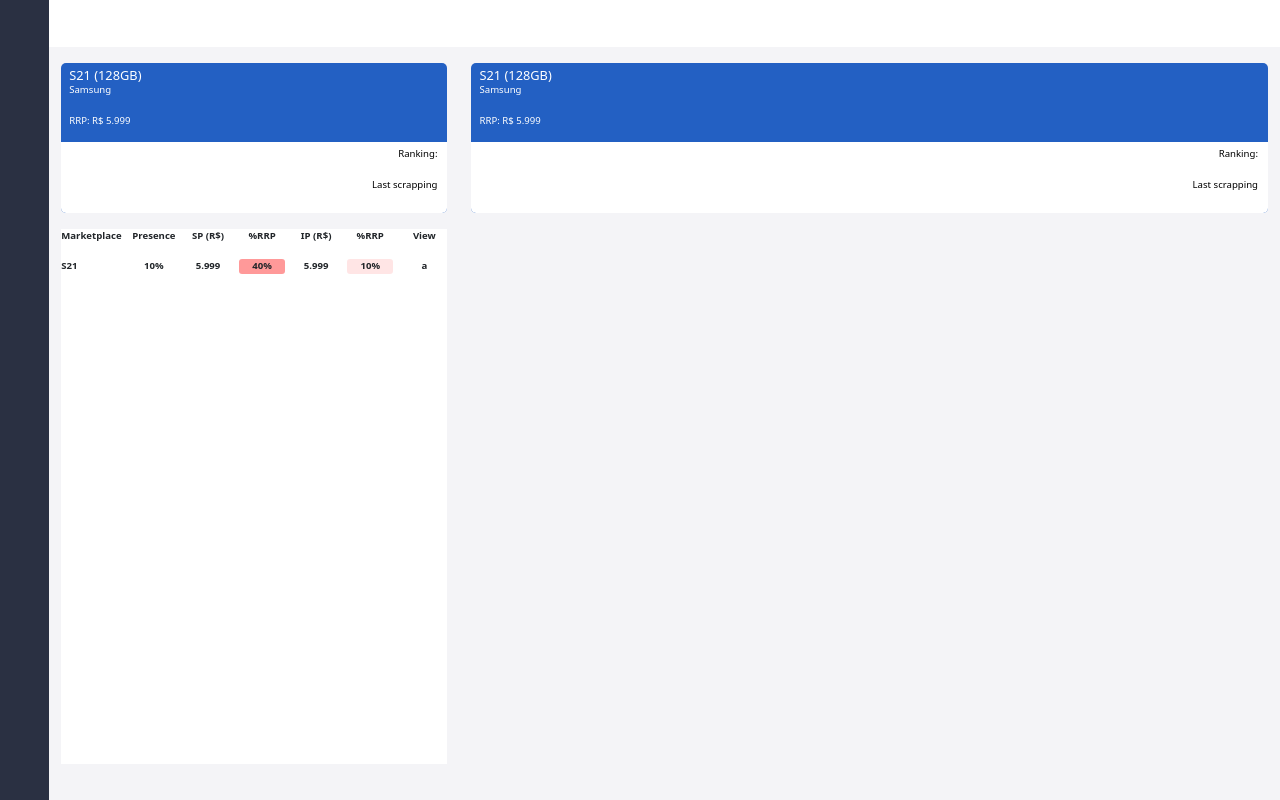
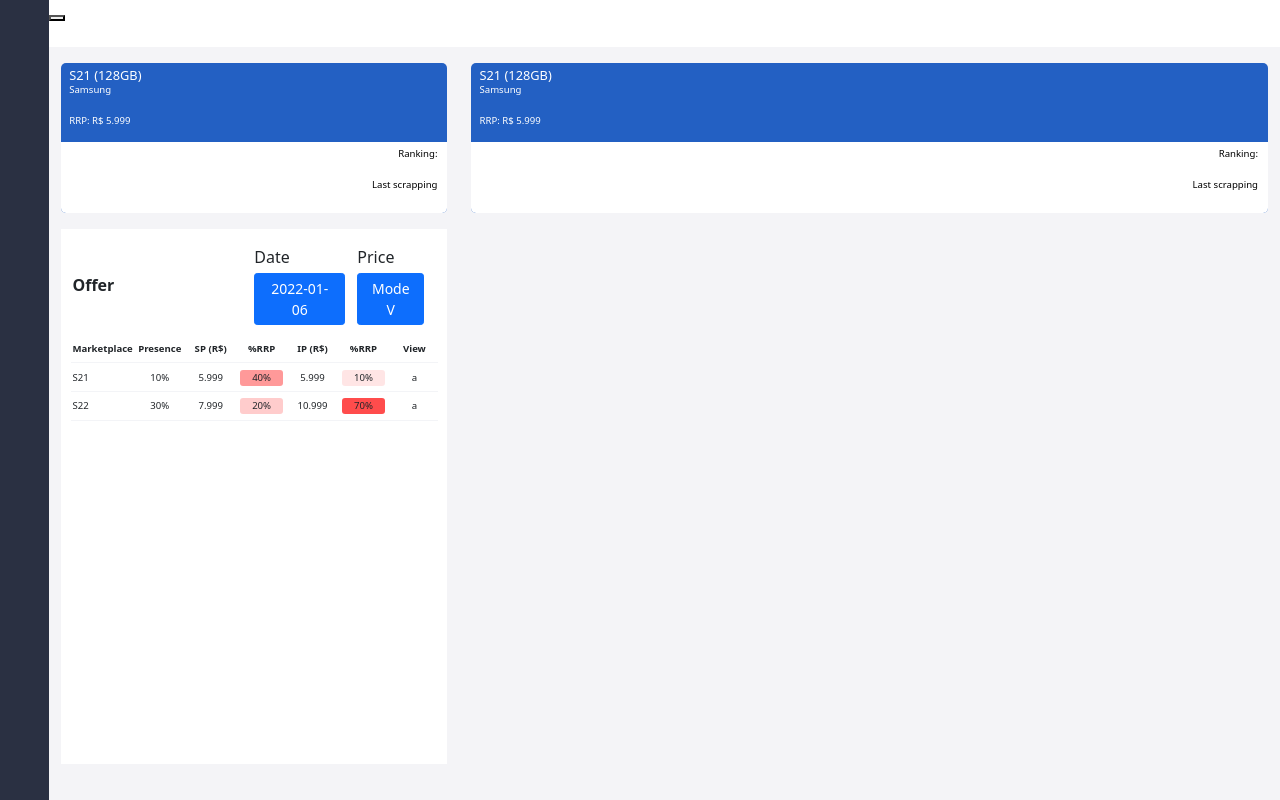
Before and after one commit to gustavosalm/Next-TrackingTradeProject, a Next.js app: page / in a window 1280 px wide. Built offline with nearby package versions, Linux system fonts and the light colour scheme.

Commit message:
marketplace items e sidemenu

```diff
--- a/Components/MarketplaceList/index.tsx
+++ b/Components/MarketplaceList/index.tsx
@@ -1,4 +1,6 @@
 import { MarketplaceListStyle, RRPText } from './style';
+
+import { Row, Col, Button } from 'react-bootstrap';
 
 type props = {
     market: string,
@@ -14,29 +16,50 @@
     view: string
 }
 
-const MarketplaceList = (list: props) => {
+const MarketplaceList = (list: props[]) => {
     return(
         <MarketplaceListStyle>
+            <Row className="mx-auto mb-3 align-items-center no-padding">
+                <Col className="col-md-6">
+                    <p className="mb-0"><strong>Offer</strong></p>
+                </Col>
+                <Col className="col-md-3">
+                    <p className="mb-1">Date</p>
+                    <Button className="btn-sm">2022-01-06</Button>
+                </Col>
+                <Col className="col-md-3 pad">
+                    <p className="mb-1">Price</p>
+                    <Button className="btn-sm w-100">Mode V</Button>
+                </Col>
+            </Row>
             <div>
-                <p>Marketplace</p>
-                <p>Presence</p>
-                <p>SP (R$)</p>
-                <p>%RRP</p>
-                <p>IP (R$)</p>
-                <p>%RRP</p>
-                <p>View</p>
+                <strong>Marketplace</strong>
+                <strong>Presence</strong>
+                <strong>SP (R$)</strong>
+                <strong>%RRP</strong>
+                <strong>IP (R$)</strong>
+                <strong>%RRP</strong>
+                <strong>View</strong>
+                <div></div>
             </div>
-            <div>
-                <p>{list.market}</p>
-                <p>{list.presence}%</p>
-                <p>{list.sp.value}</p>
-                <RRPText theme={{opacity: (list.sp.rrp / 100)}}>{list.sp.rrp}%</RRPText>
-                <p>{list.ip.value}</p>
-                <RRPText theme={{opacity: (list.ip.rrp / 100)}}>{list.ip.rrp}%</RRPText>
-                <p>a</p>
-            </div>
+            {Object.values(list).map((item: props) => <Marketplace key={item.market} {...item}/> )}
         </MarketplaceListStyle>
     )
 }
 
+const Marketplace = (item: props) => {
+    return (
+        <div>
+            <p>{item.market}</p>
+            <p>{item.presence}%</p>
+            <p>{item.sp.value}</p>
+            <RRPText opacity={(item.sp.rrp / 100)}>{item.sp.rrp}%</RRPText>
+            <p>{item.ip.value}</p>
+            <RRPText opacity={(item.ip.rrp / 100)}>{item.ip.rrp}%</RRPText>
+            <p>a</p>
+            <div></div>
+        </div>
+    );
+}
+
 export default MarketplaceList;
--- a/Components/MarketplaceList/style.ts
+++ b/Components/MarketplaceList/style.ts
@@ -3,24 +3,36 @@
 export const MarketplaceListStyle = styled.div`
     height: 75%;
     background-color: white;
-    div {
+    padding: 1rem .7rem 0 .7rem;
+    >div:not(:first-child) {
+        position: relative;
         display: flex;
         flex-direction: row;
         justify-content: space-between;
-        p {
+        margin-bottom: .4rem;
+        p, strong {
             font-size: 0.6rem;
-            font-weight: 700;
+            line-height: 1rem;
             width: 12%;
+            margin-bottom: .4rem;
             text-align: center;
             &:first-child {
                 text-align: left;
                 width: 16%;
             }
         }
+        div {
+            position: absolute;
+            bottom: 0;
+            height: 1px;
+            width: 101%;
+            left: -0.5%;
+            background-color: rgb(243, 244, 247);
+        }
     }
 `
 
-export const RRPText = styled.p`
-    background-color: ${props => `rgb(255, 0, 0, ${props.theme.opacity})`};
+export const RRPText = styled.p<{opacity: number}>`
+    background-color: ${props => `rgb(255, 0, 0, ${props.opacity})`};
     border-radius: 3px;
 `
--- /dev/null
+++ b/Components/SideMenu/index.tsx
@@ -0,0 +1,15 @@
+import { Menu } from './style';
+
+type Props = {
+    active: boolean
+}
+
+const SideMenu = ({active} : Props) => {
+
+    return (
+        <Menu width={active ? '20%' : '4%'}>
+        </Menu>
+    )
+}
+
+export default SideMenu;
--- /dev/null
+++ b/Components/SideMenu/style.ts
@@ -0,0 +1,8 @@
+import styled from 'styled-components';
+
+export const Menu = styled.div<{width: string}>`
+    background-color: #2a3042;
+    width: ${props => props.width};
+    transition: width .5s;
+    height: 100vh;
+`
--- a/pages/index.tsx
+++ b/pages/index.tsx
@@ -1,10 +1,12 @@
 import type { NextPage } from 'next'
+import { useState } from 'react';
 import styles from '../styles/Home.module.css'
 import Chart from '../Components/Chart/Chart'
 import Product from '../Components/Product'
 
 import { Container, Col, Row } from 'react-bootstrap'
 import MarketplaceList from '../Components/MarketplaceList'
+import SideMenu from '../Components/SideMenu'
 
 type props = {
   market: string,
@@ -21,7 +23,8 @@
 }
 
 const Home: NextPage = () => {
-  const data: props = {
+  const [active, setActive] = useState(false);
+  const data: props[] = [{
     market: 'S21',
     presence: 10,
     sp: {
@@ -33,22 +36,34 @@
         rrp: 10,
     },
     view: 'https://www.google.com'
-  }
+  }, {
+    market: 'S22',
+    presence: 30,
+    sp: {
+        value: 7.999,
+        rrp: 20,
+    },
+    ip: {
+        value: 10.999,
+        rrp: 70,
+    },
+    view: 'https://www.google.com'
+  }]
 
   return (
     <div className={styles.container}>
-      <div className={styles.sideMenu}>
-
-      </div>
+      <SideMenu {...{active: active}}/>
       <main className={styles.main}>
-        <div className={styles.topBar}></div>
+        <div className={styles.topBar}>
+          <button onClick={() => setActive(!active)}></button>
+        </div>
         <Container fluid className="pt-3 pb-4 h-100">
           <Row className="h-100">
-            <Col md>
+            <Col md className="overflow-hidden"> {/* min-vw-25 */}
               <Product />
               <MarketplaceList {...data} />
             </Col>
-            <Col md className="col-md-8">
+            <Col md className="col-md-8" fluid>
               <Product />
             </Col>
           </Row>
--- a/styles/Home.module.css
+++ b/styles/Home.module.css
@@ -30,7 +30,3 @@
     overflow-y: clip;
     overflow-x: scroll;
 }
-
-.col-md {
-    overflow: hidden;
-}
--- a/styles/globals.css
+++ b/styles/globals.css
@@ -14,3 +14,8 @@
 * {
   box-sizing: border-box;
 }
+
+.no-padding >*:not([class~="pad"]){
+  padding-left: 0 !important;
+  padding-right: 0 !important;
+}
```
